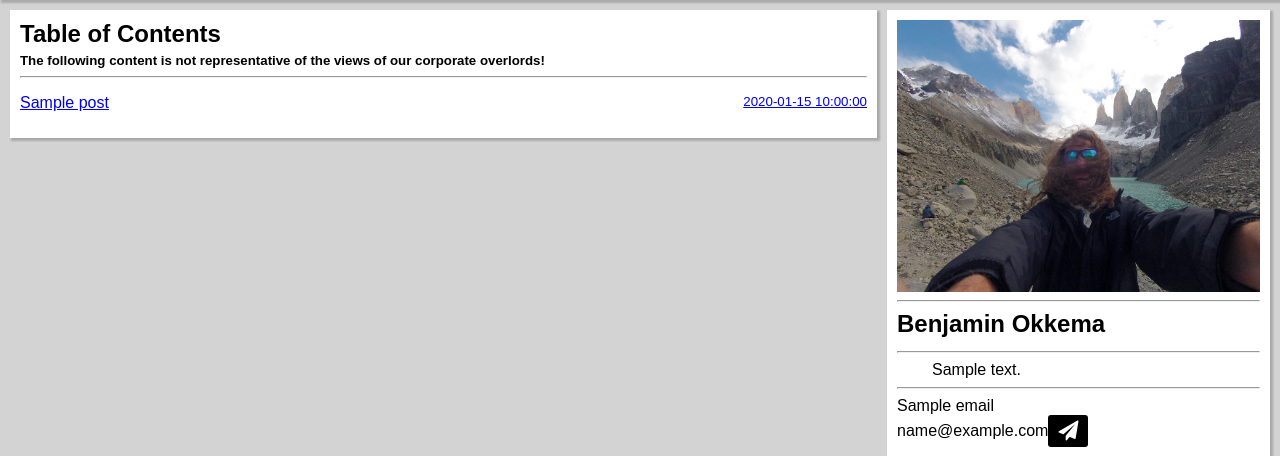
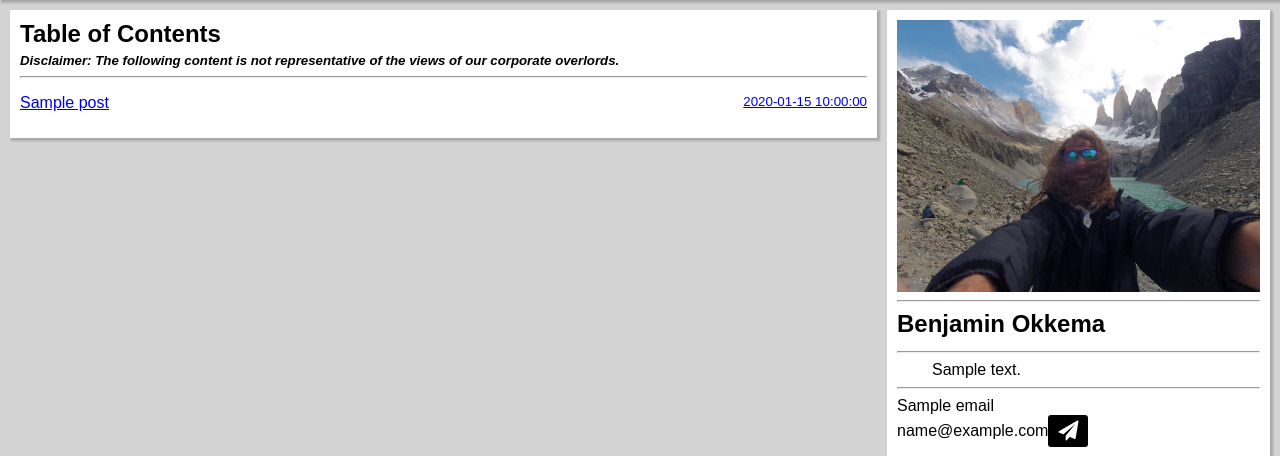
Before and after one commit to cptchloroplast/blog, a Python web app: template app/templates/table_of_contents.html in a window 1280 px wide. Shown: the part 46-502 px from the top of the page. Run offline with Jinja, Linux system fonts and the light colour scheme; the template is opened without the code that fills it: most values are stand-ins (such as "Sample title", 1, 10 or a date in 2020); some web fonts are replaced.

Commit message:
add italics to box subtitle

```diff
--- a/app/static/css/theme.css
+++ b/app/static/css/theme.css
@@ -322,6 +322,7 @@ nav {
 
 .box-subtitle {
 	margin: 0;
+	font-style: italic;
 }
 
 #post-date {
--- a/app/templates/table_of_contents.html
+++ b/app/templates/table_of_contents.html
@@ -6,7 +6,7 @@
 
 {% block body %}
 <h2 class="box-title">Table of Contents</h2>
-<h5 class="box-subtitle">The following content is not representative of the views of our corporate overlords!</h5>
+<h5 class="box-subtitle">Disclaimer: The following content is not representative of the views of our corporate overlords.</h5>
 <hr>
 <ol id="table-of-contents">
 	{% for post in posts %}
```
